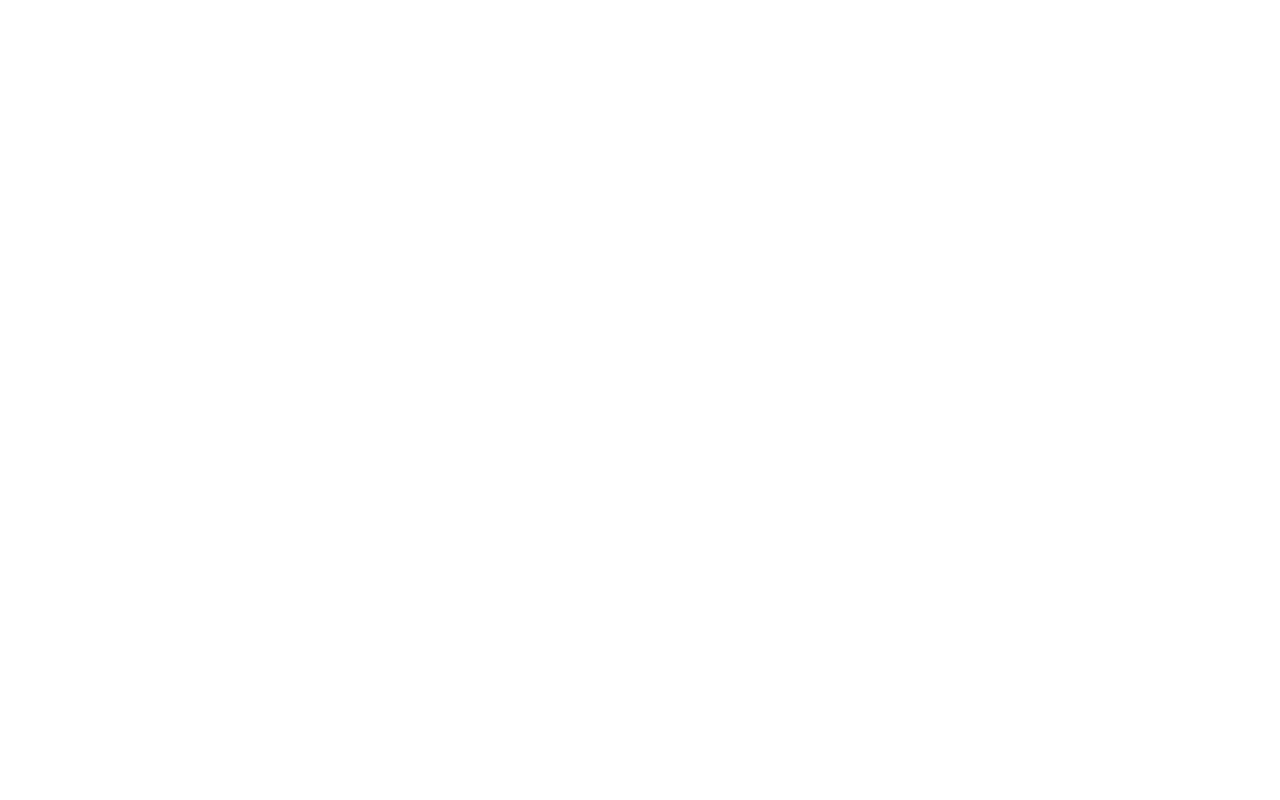
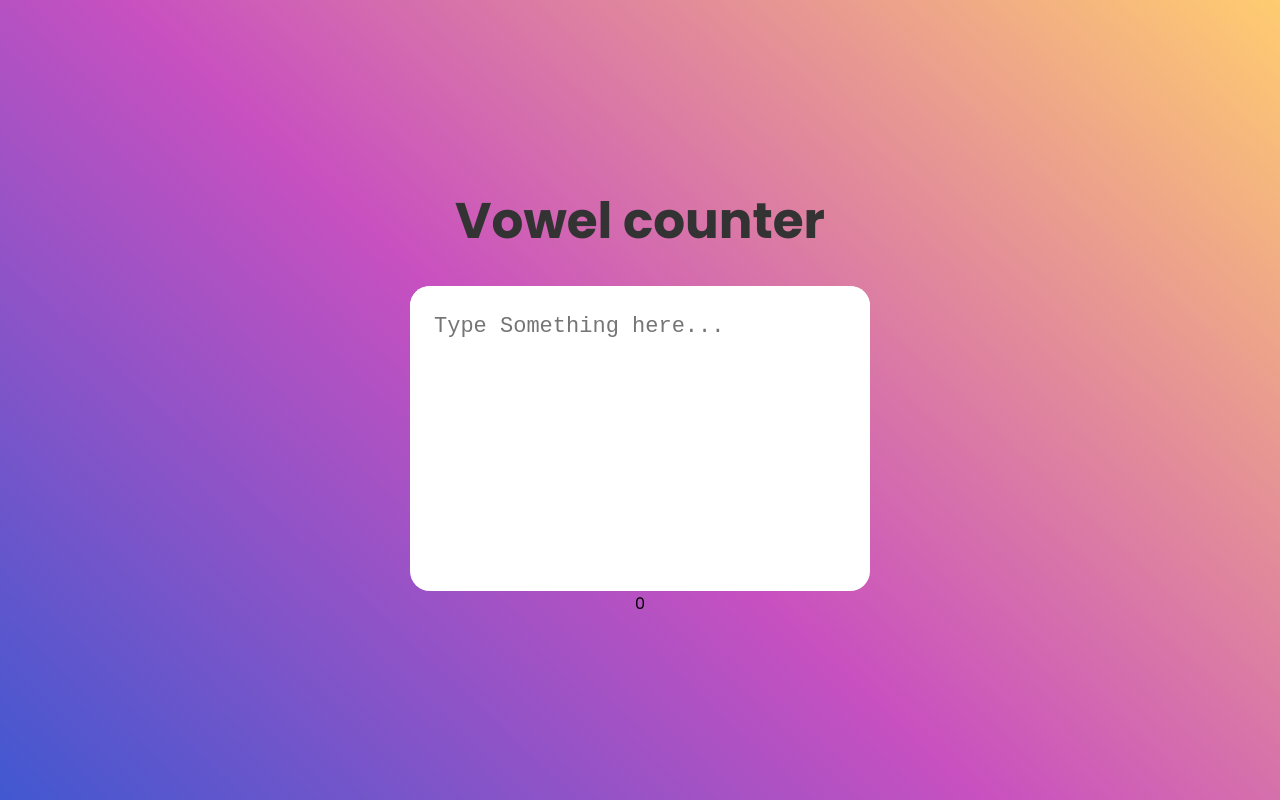
Before and after one commit to saadman-galib/javascript-vowel-counter, a website built with Vite: page index.html in a window 1280 px wide. Built offline with nearby package versions, Linux system fonts and the light colour scheme.

Commit message:
Add markup and styles

```diff
--- a/index.html
+++ b/index.html
@@ -3,12 +3,25 @@
     <head>
         <meta charset="UTF-8" />
         <link rel="icon" type="image/svg+xml" href="/favicon.svg" />
-    <link rel="stylesheet" href="./src/style.css">
+        <link rel="stylesheet" href="./src/style.css" />
         <meta name="viewport" content="width=device-width, initial-scale=1.0" />
-    <title>JavaScript - Vowel counte</title>
+        <title>JavaScript - Vowel counter</title>
     </head>
     <body>
-    <div id="app"></div>
+        <div id="app">
+          <h2>Vowel counter</h2>
+            <div class="wrapper">
+                <textarea
+                    name=""
+                    id=""
+                    cols="30"
+                    rows="10"
+                    placeholder="Type Something here..."
+                    aria-expanded="false"
+                ></textarea>
+            </div>
+            <p class="result">0</p>
+        </div>
         <script type="module" src="./src/main.js"></script>
     </body>
 </html>
--- a/src/style.css
+++ b/src/style.css
@@ -1,5 +1,61 @@
-*{
-  margin: 0;
-  padding: 0;
-  box-sizing: border-box;
+@import url("https://fonts.googleapis.com/css2?family=Poppins:ital,wght@0,100;0,200;0,300;0,400;0,500;0,600;0,700;0,800;0,900;1,100;1,200;1,300;1,400;1,500;1,600;1,700;1,800;1,900&display=swap");
+
+* {
+    margin: 0;
+    padding: 0;
+    box-sizing: border-box;
 }
+
+body,
+#app {
+    min-height: 100vh;
+    min-width: 100%;
+    font-family: "Poppins", sans-serif;
+}
+
+#app {
+    background-color: #4158d0;
+    background-image: linear-gradient(
+        43deg,
+        #4158d0 0%,
+        #c850c0 46%,
+        #ffcc70 100%
+    );
+    display: flex;
+    justify-content: center;
+    align-items: center;
+    flex-direction: column;
+}
+
+#app h2 {
+    color: #333;
+    font-size: 50px;
+    margin-bottom: 27px;
+    /* text-transform:; */
+}
+
+.wrapper {
+    background-color: #fff;
+    border-radius: 20px;
+}
+
+.wrapper textarea {
+    border-radius: 20px;
+    padding: 28px 24px 20px 24px;
+    resize: none;
+    border: none;
+    width: 100%;
+    height: auto;
+    background-color: #fff;
+    font-size: 22px;
+}
+
+.wrapper textarea:focus {
+    outline: none;
+    box-shadow: 0 2px 25px 18px #ffffff47;
+    transition: 0.5s;
+}
+
+.wrapper textarea::-webkit-scrollbar{
+  width: 0px;
+}
```
Also changed, not shown: 1 other file. Lines whose indentation alone changed are shown as unchanged.
